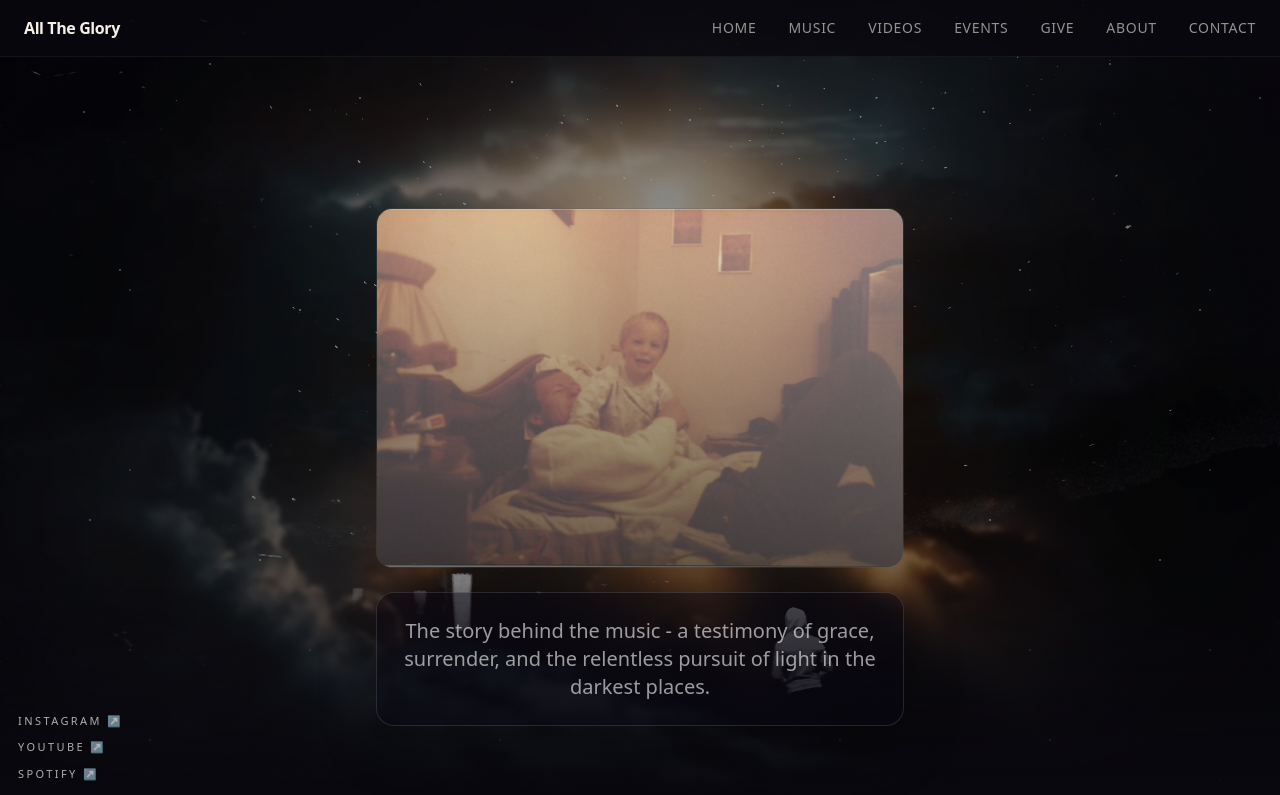
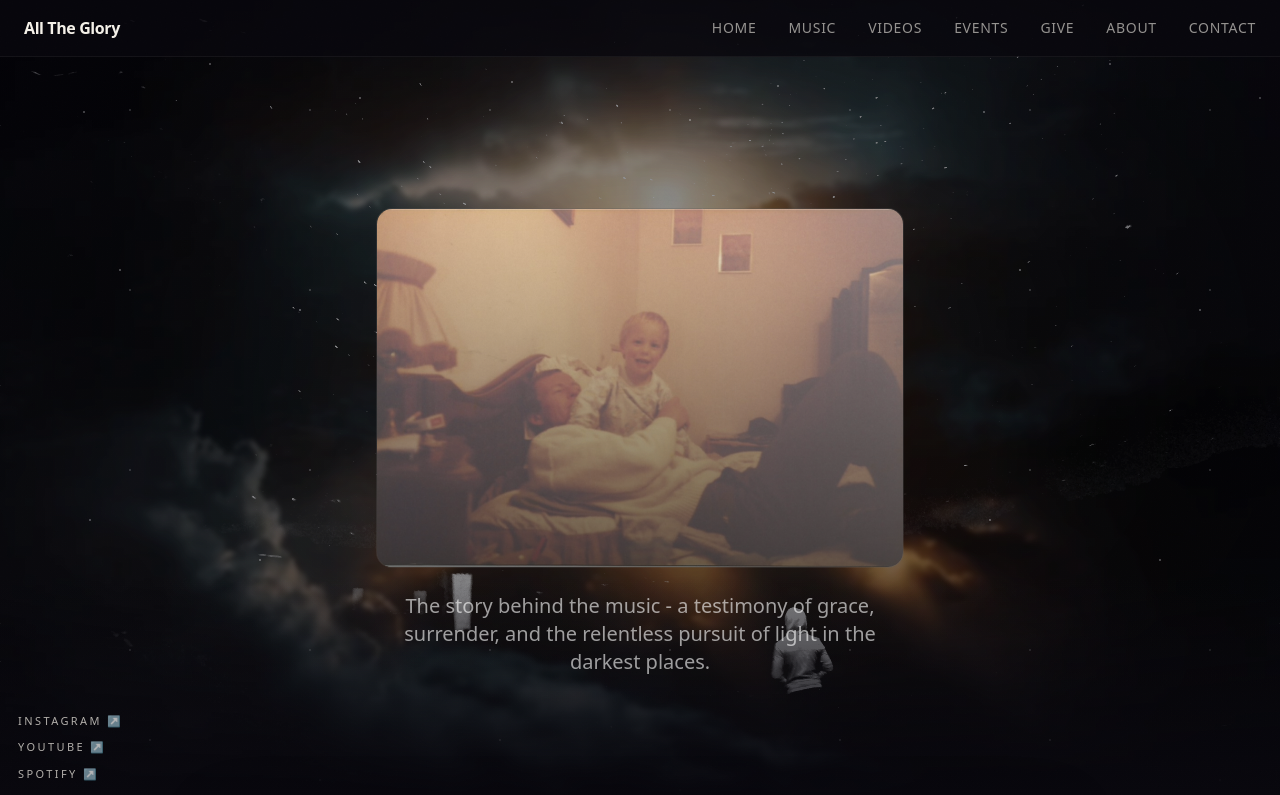
Before and after one commit to darrensmith849/allthegloryclaude, a Next.js app: page /about in a window 1280 px wide. Shown: the top 795 px of the page. Built offline with nearby package versions, Linux system fonts and the light colour scheme.

Commit message:
fix: remove glass from about subtitle, smooth fade-in like home page
Co-Authored-By: Claude Opus 4.6 <noreply@anthropic.com>

```diff
--- a/src/app/about/page.tsx
+++ b/src/app/about/page.tsx
@@ -27,17 +27,15 @@ export default function AboutPage() {
             <div className="pointer-events-none absolute inset-0 bg-gradient-to-b from-black/5 to-black/55" />
           </motion.div>
 
-          <motion.div
+          <motion.p
             initial={{ opacity: 0 }}
             animate={{ opacity: 1 }}
-            transition={{ duration: 3, delay: 1.5, ease: "easeOut" }}
-            className="mt-6 panel-scrim p-5 md:p-6 rounded-2xl max-w-2xl"
+            transition={{ duration: 4, delay: 1.5, ease: "easeOut" }}
+            className="mt-6 text-lg md:text-xl text-white/60 max-w-2xl"
           >
-            <p className="text-lg md:text-xl text-white/60">
-              The story behind the music - a testimony of grace, surrender, and
-              the relentless pursuit of light in the darkest places.
-            </p>
-          </motion.div>
+            The story behind the music - a testimony of grace, surrender, and
+            the relentless pursuit of light in the darkest places.
+          </motion.p>
         </div>
       </section>
 
```
